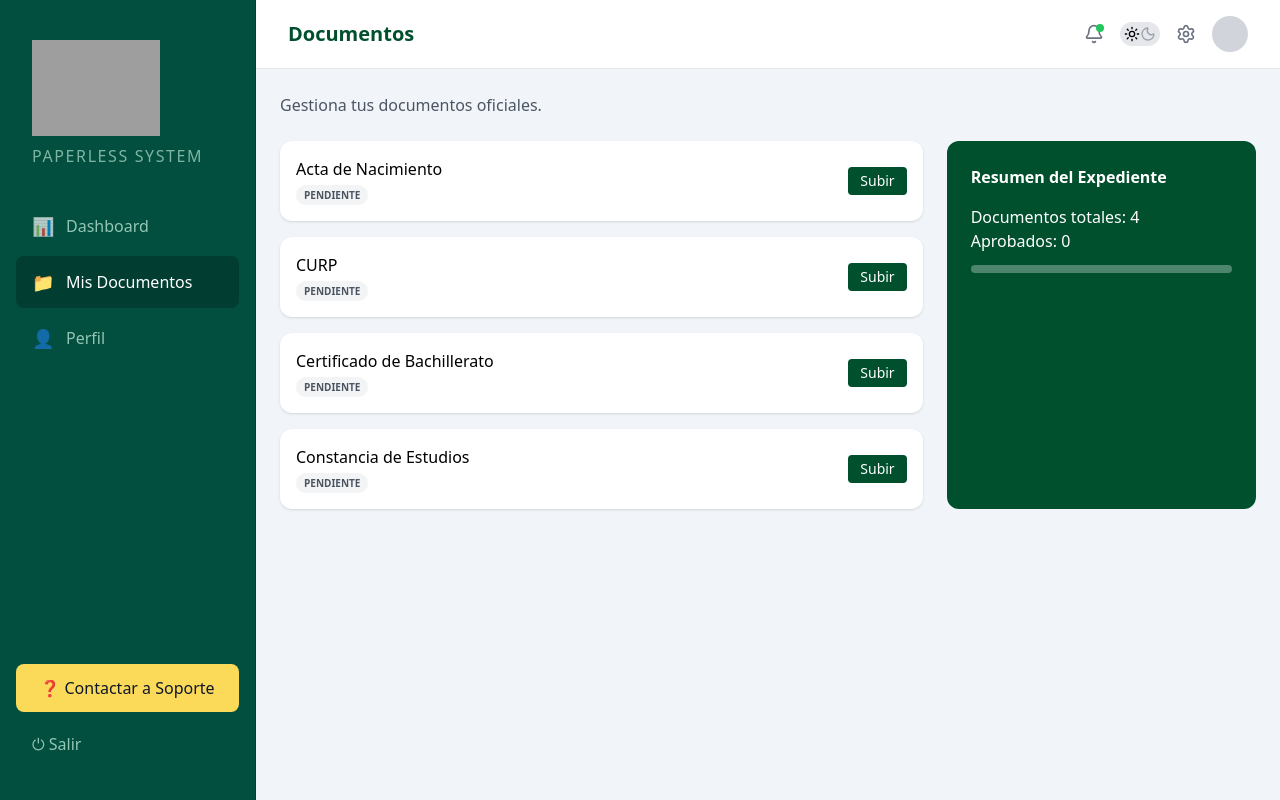
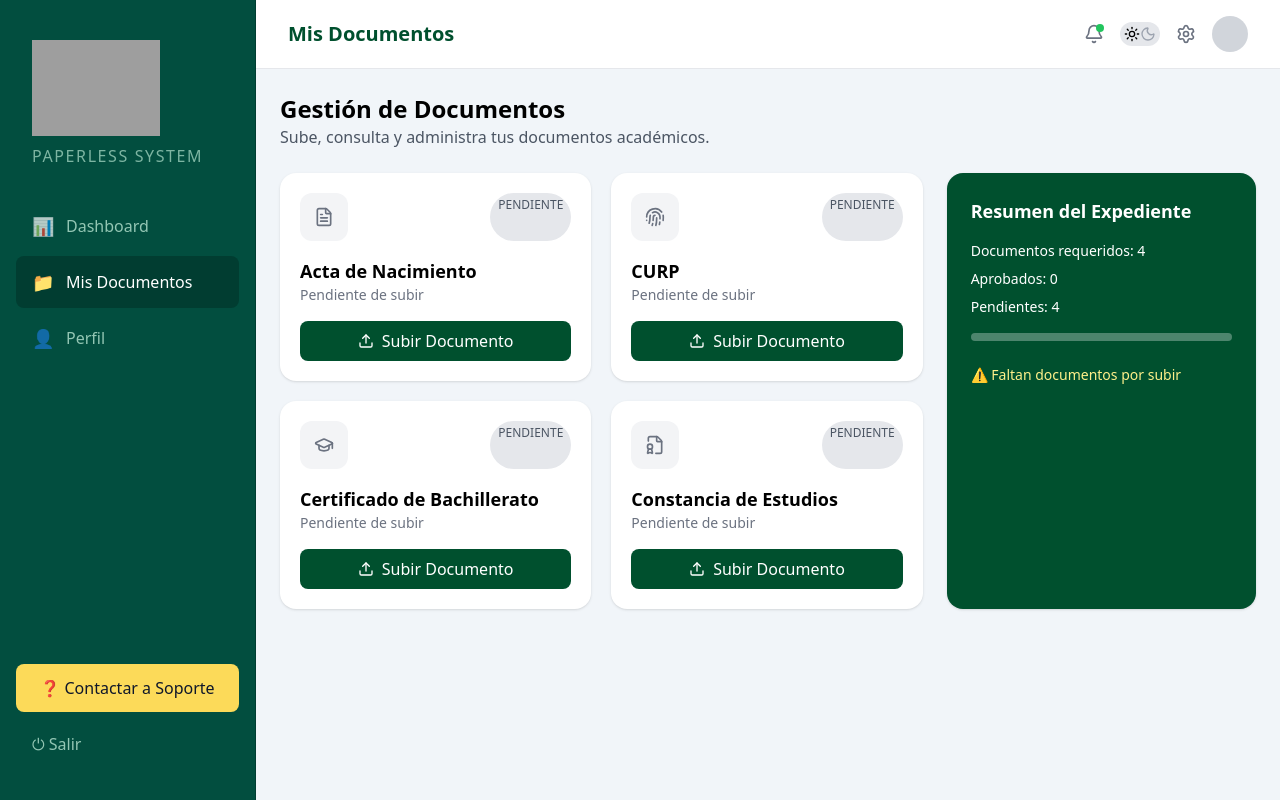
Before and after one commit to dqnieldev/expedientes-utn, a React app in the folder frontend/: page /documentos in a window 1280 px wide. Built offline with nearby package versions, Linux system fonts and the light colour scheme; no server answers; sample sign-in values are in the browser's storage; grey boxes are pictures that could not be loaded; the HTML template or start-up script is replaced by a standard one.

Commit message:
feat:v1. implementacion de uploadcards para /documentos

```diff
--- /dev/null
+++ b/frontend/src/components/DocumentUploadCard.jsx
@@ -0,0 +1,96 @@
+import { Upload } from "lucide-react";
+
+export default function DocumentUploadCard({
+  item,
+  doc,
+  icon,
+  onUpload
+}) {
+
+  const getEstado = () => {
+    if (!doc) return "PENDIENTE";
+    return doc.estado;
+  };
+
+  const estado = getEstado();
+
+  const estadoColor = {
+    APROBADO: "bg-green-100 text-green-700",
+    RECHAZADO: "bg-red-100 text-red-700",
+    EN_REVISION: "bg-yellow-100 text-yellow-700",
+    PENDIENTE: "bg-gray-200 text-gray-600"
+  };
+
+  const iconColor = {
+    APROBADO: "bg-green-100 text-green-600",
+    RECHAZADO: "bg-red-100 text-red-600",
+    EN_REVISION: "bg-yellow-100 text-yellow-700",
+    PENDIENTE: "bg-gray-100 text-gray-500"
+  };
+
+  return (
+    <div className="bg-white p-5 rounded-2xl shadow flex flex-col justify-between hover:shadow-lg transition">
+
+      {/* HEADER */}
+      <div className="flex justify-between mb-4">
+
+        <div className={`w-12 h-12 rounded-xl flex items-center justify-center ${iconColor[estado]}`}>
+          {icon}
+        </div>
+
+        <span className={`text-xs px-2 py-1 rounded-full ${estadoColor[estado]}`}>
+          {estado}
+        </span>
+
+      </div>
+
+      {/* INFO */}
+      <div>
+        <p className="font-semibold text-lg">{item.label}</p>
+
+        <p className="text-sm text-gray-500">
+          {doc ? "Documento cargado" : "Pendiente de subir"}
+        </p>
+      </div>
+
+      {/* ACTIONS */}
+      <div className="mt-4">
+
+        {doc ? (
+          <div className="flex gap-2">
+
+            <a
+              href={`http://localhost:3000/${doc.url}`}
+              target="_blank"
+              className="flex-1 border py-2 rounded-lg text-center text-sm hover:bg-gray-50"
+            >
+              Ver
+            </a>
+
+            <label className="flex-1 bg-gray-100 py-2 rounded-lg text-center text-sm cursor-pointer">
+              Reemplazar
+              <input
+                type="file"
+                hidden
+                onChange={(e) => onUpload(e, item.tipo)}
+              />
+            </label>
+
+          </div>
+        ) : (
+          <label className="w-full bg-primary text-white py-2 rounded-lg cursor-pointer flex items-center justify-center gap-2">
+            <Upload size={16} />
+            Subir Documento
+            <input
+              type="file"
+              hidden
+              onChange={(e) => onUpload(e, item.tipo)}
+            />
+          </label>
+        )}
+
+      </div>
+
+    </div>
+  );
+}
--- a/frontend/src/pages/alumno/DashboardAlumno.jsx
+++ b/frontend/src/pages/alumno/DashboardAlumno.jsx
@@ -1,14 +1,9 @@
 import { useEffect, useState } from "react";
 import axios from "axios";
 import MainLayout from "../../layout/MainLayout";
+import DocumentCard from "../../components/DocumentCard";
 import { useNavigate } from "react-router-dom";
-import {
-  FileText,
-  Fingerprint,
-  GraduationCap,
-  FileBadge,
-  Pen
-} from "lucide-react";
+import { Pen } from "lucide-react";
 
 export default function DashboardAlumno() {
   const [alumno, setAlumno] = useState(null);
@@ -50,13 +45,6 @@ export default function DashboardAlumno() {
     { tipo: "CERTIFICADO", label: "Certificado de Bachillerato" },
     { tipo: "CONSTANCIA", label: "Constancia de Estudios" }
   ];
-
-  const iconMap = {
-    ACTA_NACIMIENTO: <FileText size={18} />,
-    CURP: <Fingerprint size={18} />,
-    CERTIFICADO: <GraduationCap size={18} />,
-    CONSTANCIA: <FileBadge size={18} />
-  };
 
   return (
     <MainLayout title="Dashboard">
@@ -109,7 +97,7 @@ export default function DashboardAlumno() {
 
           <button
             onClick={() => navigate("/perfil")}
-            className="w-full mt-6 bg-primary text-white py-2 rounded-lg flex items-center justify-center gap-2"
+            className="w-full mt-6 bg-primary text-white py-2 rounded-lg flex items-center justify-center gap-2 font-bold hover:bg-[#007a46] transition-colors duration-200"
           >
             <Pen size={16} />
             Modificar Perfil
@@ -134,67 +122,18 @@ export default function DashboardAlumno() {
             {documentosBase.map((item) => {
               const doc = docs.find(d => d.tipo === item.tipo);
 
-              const estadoColor =
-                doc?.estado === "APROBADO"
-                  ? "bg-green-100 text-green-700"
-                  : doc?.estado === "RECHAZADO"
-                  ? "bg-red-100 text-red-700"
-                  : doc
-                  ? "bg-yellow-100 text-yellow-700"
-                  : "bg-gray-200 text-gray-600";
-
-              const iconColor =
-                doc?.estado === "APROBADO"
-                  ? "bg-green-100 text-green-600"
-                  : doc?.estado === "RECHAZADO"
-                  ? "bg-red-100 text-red-600"
-                  : "bg-gray-100 text-gray-500";
-
               return (
-                <div
+                <DocumentCard
                   key={item.tipo}
-                  className="bg-white p-5 rounded-2xl shadow flex flex-col justify-between"
-                >
-
-                  {/* HEADER */}
-                  <div className="flex justify-between mb-3">
-
-                    <div className={`w-10 h-10 rounded-lg flex items-center justify-center ${iconColor}`}>
-                      {iconMap[item.tipo]}
-                    </div>
-
-                    <span className={`inline-flex items-center justify-center text-xs px-2 py-1 rounded-full ${estadoColor}`}>
-                      {doc ? doc.estado : "PENDIENTE"}
-                    </span>
-
-                  </div>
-
-                  {/* TITLE */}
-                  <p className="font-semibold">{item.label}</p>
-
-                  {/* ACTION */}
-                  <div className="mt-4">
-
-                    {!doc ? (
-                      <button
-                        onClick={() => navigate("/documentos")}
-                        className="w-full bg-primary text-white py-2 rounded-lg"
-                      >
-                        Cargar Documento
-                      </button>
-                    ) : doc.estado === "APROBADO" ? (
-                      <button className="w-full border py-2 rounded-lg">
-                        Ver Documento
-                      </button>
-                    ) : (
-                      <button className="w-full bg-gray-100 py-2 rounded-lg text-gray-500">
-                        En revisión
-                      </button>
-                    )}
-
-                  </div>
-
-                </div>
+                  item={item}
+                  doc={doc}
+                  onUpload={() => navigate("/documentos")}
+                  onView={() => {
+                    if (doc?.url) {
+                      window.open(`http://localhost:3000/${doc.url}`, "_blank");
+                    }
+                  }}
+                />
               );
             })}
 
--- a/frontend/src/pages/alumno/Documentos.jsx
+++ b/frontend/src/pages/alumno/Documentos.jsx
@@ -1,6 +1,14 @@
 import { useEffect, useState } from "react";
 import axios from "axios";
 import MainLayout from "../../layout/MainLayout";
+import DocumentUploadCard from "../../components/DocumentUploadCard";
+
+import {
+  FileText,
+  Fingerprint,
+  GraduationCap,
+  FileBadge
+} from "lucide-react";
 
 export default function Documentos() {
   const [docs, setDocs] = useState([]);
@@ -8,6 +16,23 @@ export default function Documentos() {
 
   const token = localStorage.getItem("token");
 
+  // 📌 DOCUMENTOS BASE
+  const documentosBase = [
+    { tipo: "ACTA_NACIMIENTO", label: "Acta de Nacimiento" },
+    { tipo: "CURP", label: "CURP" },
+    { tipo: "CERTIFICADO", label: "Certificado de Bachillerato" },
+    { tipo: "CONSTANCIA", label: "Constancia de Estudios" }
+  ];
+
+  // 📌 ICONOS
+  const iconMap = {
+    ACTA_NACIMIENTO: <FileText size={20} />,
+    CURP: <Fingerprint size={20} />,
+    CERTIFICADO: <GraduationCap size={20} />,
+    CONSTANCIA: <FileBadge size={20} />
+  };
+
+  // 📌 FETCH DATA
   const fetchData = async () => {
     try {
       const resAlumno = await axios.get(
@@ -32,6 +57,7 @@ export default function Documentos() {
     fetchData();
   }, []);
 
+  // 📌 UPLOAD
   const handleUpload = async (e, tipo) => {
     const file = e.target.files[0];
     if (!file) return;
@@ -46,8 +72,7 @@ export default function Documentos() {
         formData,
         {
           headers: {
-            Authorization: `Bearer ${token}`,
-            "Content-Type": "multipart/form-data"
+            Authorization: `Bearer ${token}`
           }
         }
       );
@@ -59,97 +84,77 @@ export default function Documentos() {
     }
   };
 
-  const getEstadoColor = (estado) => {
-    if (estado === "APROBADO") return "bg-green-100 text-green-700";
-    if (estado === "RECHAZADO") return "bg-red-100 text-red-700";
-    if (estado === "EN_REVISION") return "bg-yellow-100 text-yellow-700";
-    return "bg-gray-100 text-gray-600";
-  };
-
-  const documentosBase = [
-    { tipo: "ACTA_NACIMIENTO", label: "Acta de Nacimiento" },
-    { tipo: "CURP", label: "CURP" },
-    { tipo: "CERTIFICADO", label: "Certificado de Bachillerato" },
-    { tipo: "CONSTANCIA", label: "Constancia de Estudios" }
-  ];
-
+  // 📌 PROGRESO
   const aprobados = docs.filter(d => d.estado === "APROBADO").length;
 
   return (
-    <MainLayout title="Documentos">
+    <MainLayout title="Mis Documentos">
 
-      <p className="text-gray-600 mb-6">
-        Gestiona tus documentos oficiales.
+      {/* HEADER */}
+      <div className="mb-6">
+        <h2 className="text-2xl font-bold">
+          Gestión de Documentos
+        </h2>
+        <p className="text-gray-600">
+          Sube, consulta y administra tus documentos académicos.
         </p>
+      </div>
 
-        {/* GRID */}
       <div className="grid md:grid-cols-3 gap-6">
 
-          {/* DOCUMENTOS */}
-          <div className="md:col-span-2 space-y-4">
+        {/* 🟡 DOCUMENTOS */}
+        <div className="md:col-span-2 grid grid-cols-1 md:grid-cols-2 gap-5">
 
           {documentosBase.map((item) => {
             const doc = docs.find(d => d.tipo === item.tipo);
 
             return (
-                <div key={item.tipo} className="bg-white p-4 rounded-xl shadow flex justify-between items-center">
-
-                  <div>
-                    <p className="font-medium">{item.label}</p>
-
-                    <span className={`inline-flex items-center justify-center gap-1 text-[10px] px-2 py-0 h-5 leading-none rounded-full font-semibold min-w-max ${getEstadoColor(doc?.estado)}`}>
-                      {doc ? doc.estado : "PENDIENTE"}
-                    </span>
-                  </div>
-
-                  <div className="flex gap-2">
-
-                    {doc && (
-                      <a
-                        href={`http://localhost:3000/${doc.url}`}
-                        target="_blank"
-                        className="text-sm border px-3 py-1 rounded"
-                      >
-                        Ver
-                      </a>
-                    )}
-
-                    {!doc && (
-                      <label className="bg-primary text-white px-3 py-1 rounded text-sm cursor-pointer">
-                        Subir
-                        <input
-                          type="file"
-                          hidden
-                          onChange={(e) => handleUpload(e, item.tipo)}
+              <DocumentUploadCard
+                key={item.tipo}
+                item={item}
+                doc={doc}
+                icon={iconMap[item.tipo]}
+                onUpload={handleUpload}
               />
-                      </label>
-                    )}
-
-                  </div>
-
-                </div>
             );
           })}
 
         </div>
 
-          {/* RESUMEN */}
-          <div className="bg-primary text-white p-6 rounded-xl">
+        {/* 🟢 RESUMEN */}
+        <div className="bg-primary text-white p-6 rounded-2xl shadow">
 
-            <h3 className="font-semibold mb-4">
+          <h3 className="font-semibold mb-4 text-lg">
             Resumen del Expediente
           </h3>
 
-            <p>Documentos totales: {documentosBase.length}</p>
+          <div className="space-y-2 text-sm">
+            <p>Documentos requeridos: {documentosBase.length}</p>
             <p>Aprobados: {aprobados}</p>
+            <p>Pendientes: {documentosBase.length - aprobados}</p>
+          </div>
 
-            <div className="w-full bg-white/30 h-2 rounded mt-3">
+          {/* PROGRESS BAR */}
+          <div className="w-full bg-white/30 h-2 rounded mt-4">
             <div
               className="bg-yellow-400 h-2 rounded"
               style={{
                 width: `${(aprobados / documentosBase.length) * 100}%`
               }}
             ></div>
+          </div>
+
+          {/* STATUS */}
+          <div className="mt-6 text-sm">
+            {aprobados === documentosBase.length ? (
+              <p className="text-green-200">
+                ✔ Expediente completo
+              </p>
+            ) : (
+              <p className="text-yellow-200">
+                ⚠ Faltan documentos por subir
+              </p>
+            )}
           </div>
 
         </div>
```
Also changed, not shown: frontend/src/components/DocumentCard.jsx (+6 -4 lines). Lines whose indentation alone changed are shown as unchanged.
